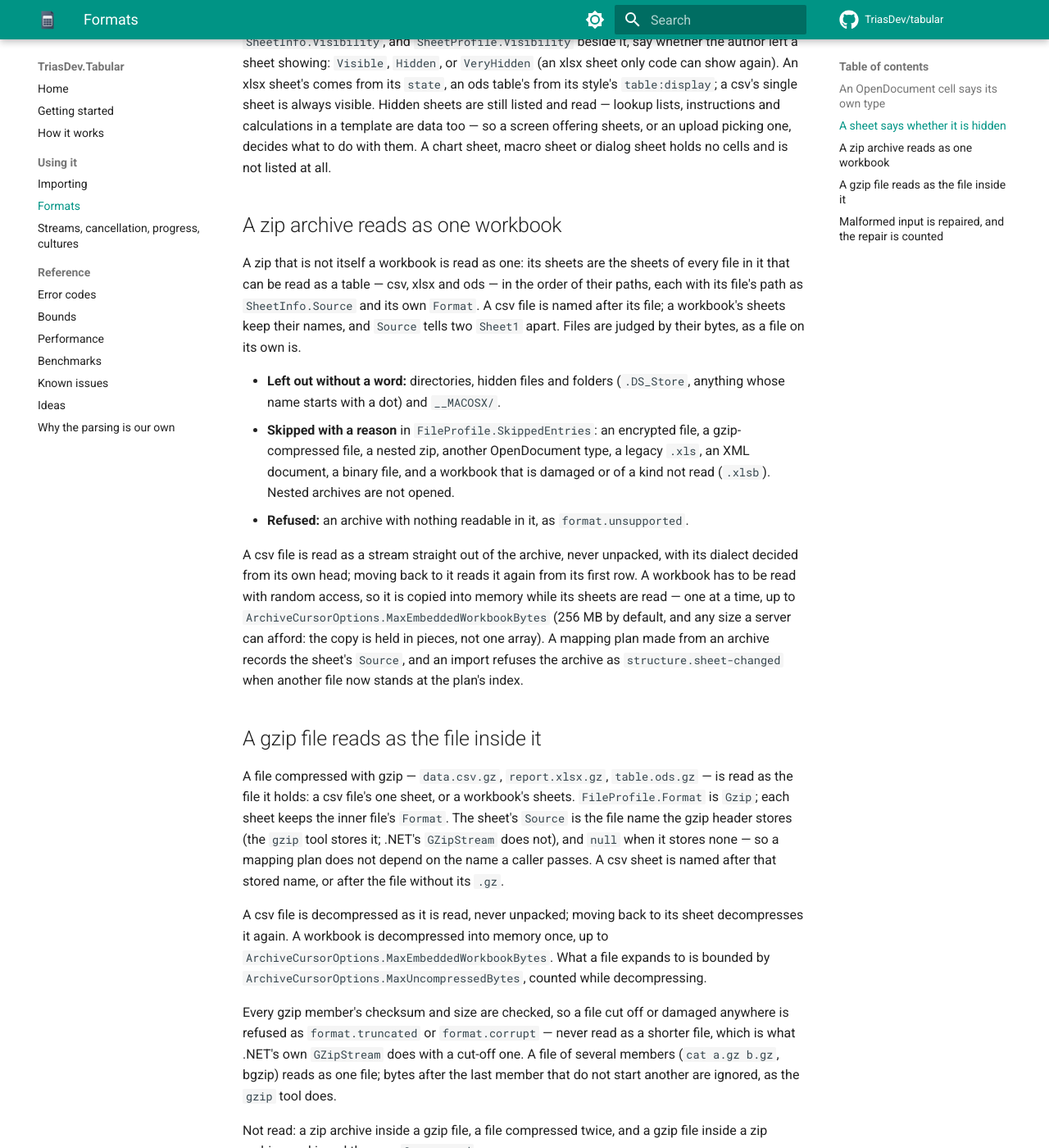
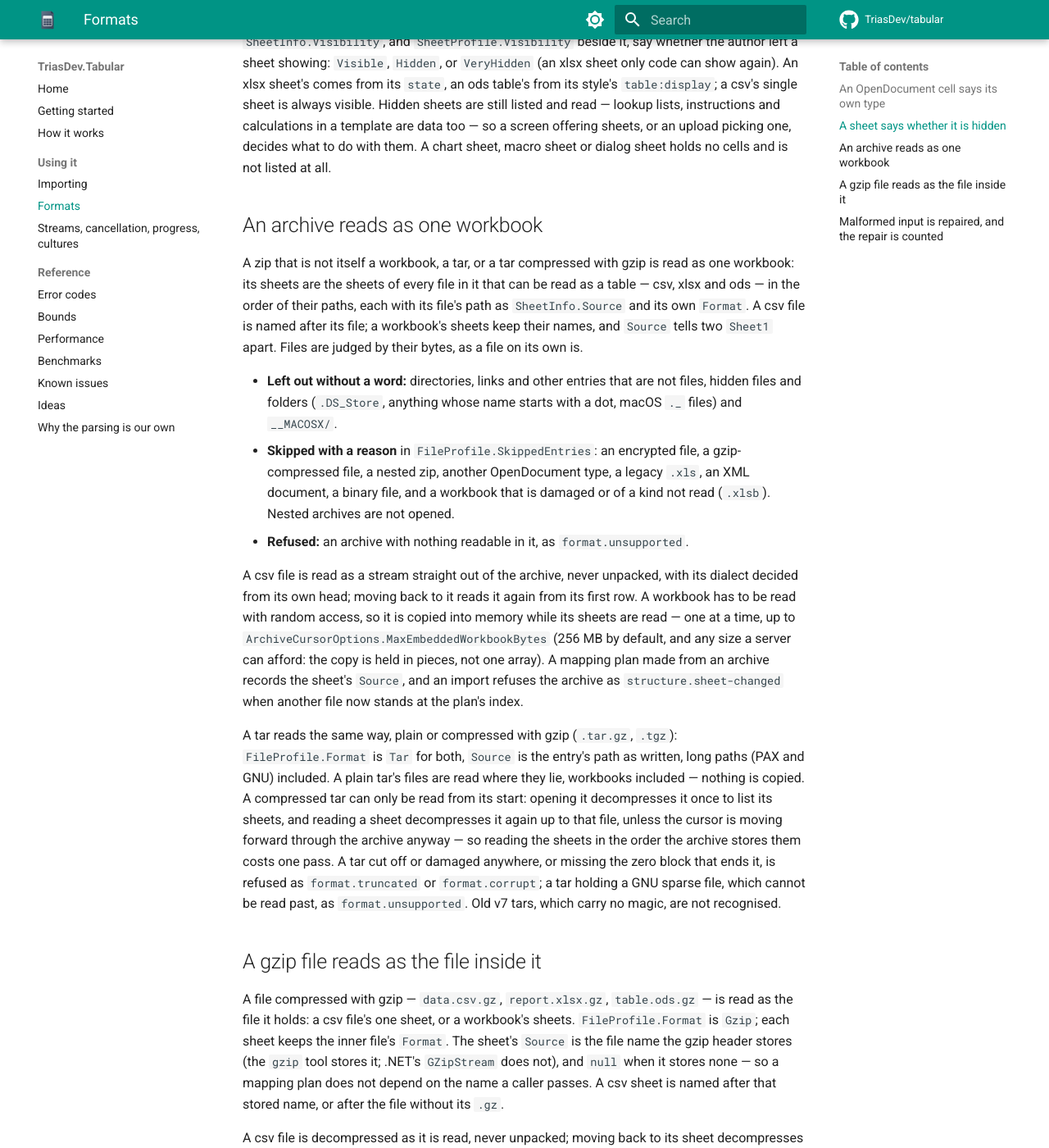
Before and after one commit to TriasDev/tabular, an MkDocs documentation site: the page built from docs/formats.md, in a window 1280 px wide and 1400 px high, scrolled down 672 px. Shown: the whole window at 82% size. Built offline with MkDocs 1.6.1 and Material for MkDocs 9.7.7, drawn with Linux system fonts in a browser that asks for light colours; comment, search, counter and statistics services are not loaded.

Commit message:
docs: tar and tar.gz archives; benchmark candidates for them

```diff
--- a/docs/concepts.md
+++ b/docs/concepts.md
@@ -72,7 +72,7 @@ before the first separator may be any length. So under German `1234.567` reads a
 
 ## What belongs to the sheet
 
-Each `SheetProfile` says what its own source was: `Format`, `Source` (a path inside an archive, or the name
+Each `SheetProfile` says what its own source was: `Format`, `Source` (a path inside a zip or tar archive, or the name
 a gzip header stores, else null), the csv `Dialect` it was read with, and the `Diagnostics` of what was repaired in it.
 `FileProfile.Format` is the container's; `FileProfile.Diagnostics` is every sheet together. Both are
 snapshots taken when the pass ended.
--- a/docs/formats.md
+++ b/docs/formats.md
@@ -27,16 +27,16 @@ always visible. Hidden sheets are still listed and read — lookup lists, instru
 in a template are data too — so a screen offering sheets, or an upload picking one, decides what to
 do with them. A chart sheet, macro sheet or dialog sheet holds no cells and is not listed at all.
 
-## A zip archive reads as one workbook
+## An archive reads as one workbook
 
-A zip that is not itself a workbook is read as one: its sheets are the sheets of every file in it
+A zip that is not itself a workbook, a tar, or a tar compressed with gzip is read as one workbook: its sheets are the sheets of every file in it
 that can be read as a table — csv, xlsx and ods — in the order of their paths, each with its file's
 path as `SheetInfo.Source` and its own `Format`. A csv file is named after its file; a workbook's
 sheets keep their names, and `Source` tells two `Sheet1` apart. Files are judged by their bytes, as a
 file on its own is.
 
-- **Left out without a word:** directories, hidden files and folders (`.DS_Store`, anything whose
-  name starts with a dot) and `__MACOSX/`.
+- **Left out without a word:** directories, links and other entries that are not files, hidden files
+  and folders (`.DS_Store`, anything whose name starts with a dot, macOS `._` files) and `__MACOSX/`.
 - **Skipped with a reason** in `FileProfile.SkippedEntries`: an encrypted file, a gzip-compressed file, a nested zip, another
   OpenDocument type, a legacy `.xls`, an XML document, a binary file, and a workbook that is damaged
   or of a kind not read (`.xlsb`). Nested archives are not opened.
@@ -49,6 +49,16 @@ read with random access, so it is copied into memory while its sheets are read
 afford: the copy is held in pieces, not one array). A mapping plan made from an archive records the
 sheet's `Source`, and an import refuses the archive as `structure.sheet-changed` when another file now
 stands at the plan's index.
+
+A tar reads the same way, plain or compressed with gzip (`.tar.gz`, `.tgz`): `FileProfile.Format` is
+`Tar` for both, `Source` is the entry's path as written, long paths (PAX and GNU) included. A plain
+tar's files are read where they lie, workbooks included — nothing is copied. A compressed tar can only
+be read from its start: opening it decompresses it once to list its sheets, and reading a sheet
+decompresses it again up to that file, unless the cursor is moving forward through the archive
+anyway — so reading the sheets in the order the archive stores them costs one pass. A tar cut off or
+damaged anywhere, or missing the zero block that ends it, is refused as `format.truncated` or
+`format.corrupt`; a tar holding a GNU sparse file, which cannot be read past, as `format.unsupported`.
+Old v7 tars, which carry no magic, are not recognised.
 
 ## A gzip file reads as the file inside it
 
```
Also changed, not shown: CLAUDE.md (+5 -2 lines), README.md (+2 -2 lines), docs/bounds.md (+2 -2 lines), docs/index.md (+1 -1 lines), docs/superpowers/specs/2026-10-03-tar-design.md (+7 -5 lines), 2 other files.
